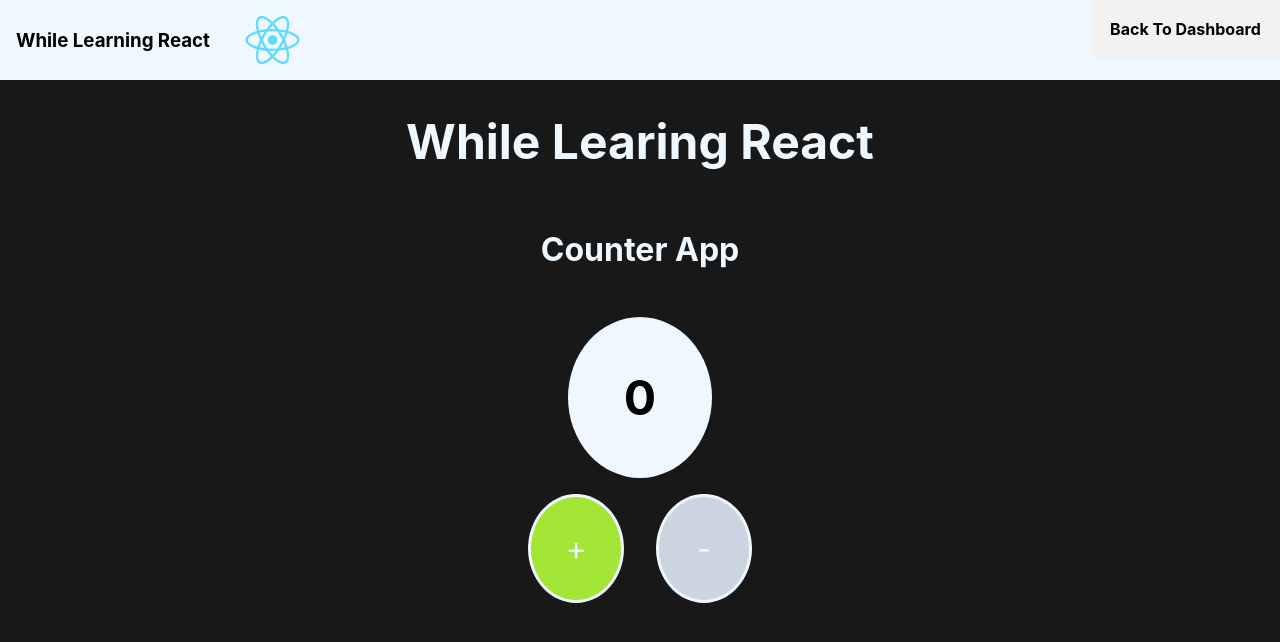
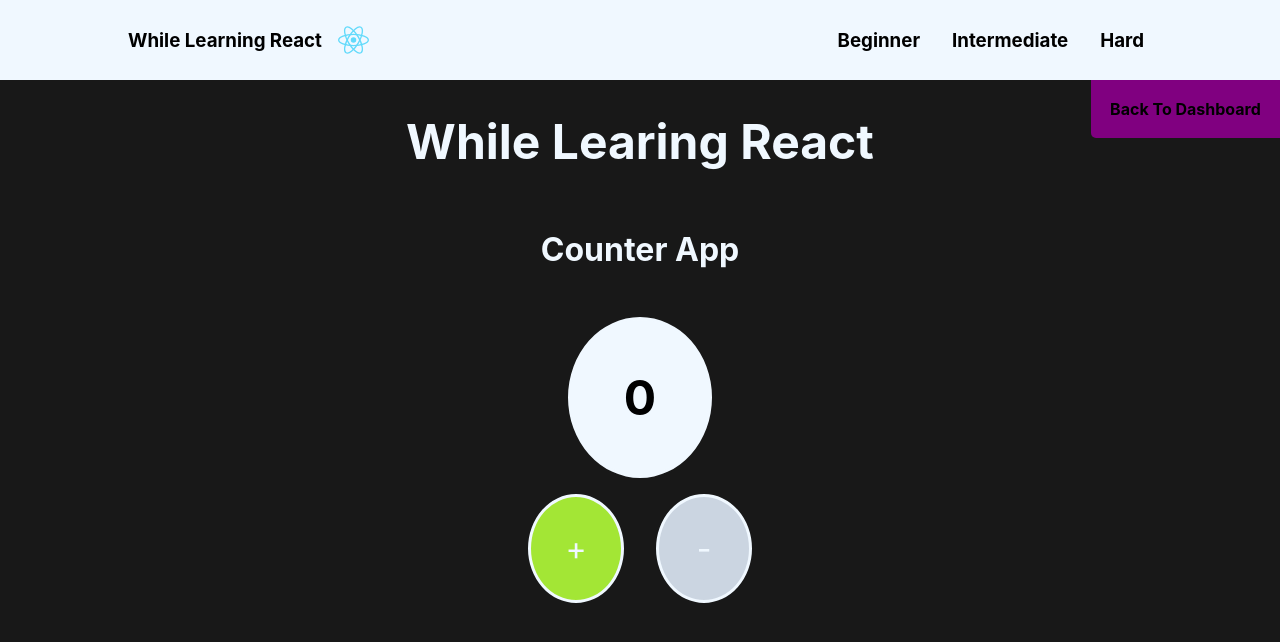
Before and after one commit to alexanderivanov2/While-Learning-React, a React (Create React App) app: page /counter in a window 1280 px wide. Shown: the top 642 px of the page. Built offline with nearby package versions, Linux system fonts and the light colour scheme.

Commit message:
made navbar

```diff
--- a/src/App.js
+++ b/src/App.js
@@ -12,9 +12,10 @@ import ReactNavbar from './components/reactNavbar/ReactNavbar';
 function App() {
   return (
     <div className="App">
-      <ReactNavbar/>
-      <h1 className='title'>While Learing React</h1>
       <BrowserRouter>
+        <ReactNavbar/>
+        <h1 className='title'>While Learing React</h1>
+
         <Routes>
           <Route path='/' element={<Dashboard/>}/>
           <Route path='/counter' element={<Counter/>}/>
--- a/src/components/dashboardApps/Dashboard.module.css
+++ b/src/components/dashboardApps/Dashboard.module.css
@@ -49,9 +49,9 @@ a {
     color: black;
     font-weight: 700;
     position: absolute;
-    top: 0;
+    top: 10%;
     right: 0;
     padding: 1.2rem;
-    background-color: #F2F2F2;
+    background-color: purple;
     border-bottom-left-radius: 5px;
 }
--- /dev/null
+++ b/src/components/reactNavbar/NavbarSection.js
@@ -0,0 +1,28 @@
+import { Link } from 'react-router-dom';
+import styles from './ReactNavbar.module.css';
+
+const sectionLinks = {
+    'beginner': [
+        {name: "Counter App", to: "/counter"},
+        {name: "Temperature Control App", to: "/temperature-control"},
+        {name: "Countries Search Filter App", to: "/countries-search-filter"},
+        {name: "Basic Registration Form", to: "/basic-registration-form"},
+        {name: "React Movie Mini Quiz", to: "/react-movie-mini-quiz"},
+    ]
+};
+
+function NavbarSection({
+    onOutHoverNavbarSection,
+    section: sectionName
+}) {
+    sectionLinks[sectionName].map(x => console.log(x));
+    return (
+        <>
+            <div className={styles.choosenSection} id="additionalSection"  onMouseLeave={onOutHoverNavbarSection}>
+                {sectionLinks[sectionName].map(x => <Link to={`${x.to}`} onClick={onOutHoverNavbarSection} className={styles.navbarLink}>{x.name}</Link>)}
+            </div>
+        </>
+    )
+}
+
+export default NavbarSection;
--- a/src/components/reactNavbar/ReactNavbar.js
+++ b/src/components/reactNavbar/ReactNavbar.js
@@ -2,9 +2,63 @@ import { useState } from 'react';
 
 import styles from './ReactNavbar.module.css';
 import reactLogo from './img/react-icon.svg';
-import BackButton from '../BackButton';
+import NavbarSection from './NavbarSection';
+
+const resetState = {
+    beginner: false,
+    intermediate: false,
+    hard: false,
+}
 
 function ReactNavbar() {
+    const [hoveredNavSections, setHoveredNavSections] = useState({
+        beginner: false,
+        intermediate: false,
+        hard: false,
+    });
+
+    const [navbarSectionsActive, setNavbarSectionsActive] = useState({
+        beginner: false,
+        intermediate: false,
+        hard: false,
+    });
+
+    const onHover = (e) => {
+        e.preventDefault();
+        console.dir(e.currentTarget.id);
+        const hoverSection = e.currentTarget.id;
+
+        setHoveredNavSections(state => ({
+            ...state,
+            [hoverSection]: true,
+        }));
+        setNavbarSectionsActive(state => ({
+            ...state,
+            [hoverSection]: true,
+        }));
+    };
+
+    const onOutHoverNavbarTitle = (e) => {
+        const clientX = e.clientX;
+        const clientY = e.clientY;
+        const offsetWidth = e.currentTarget.offsetWidth;
+        const offsetTop = e.currentTarget.offsetTop
+        const offsetLeft = e.currentTarget.offsetLeft;
+        const hoverSection = e.currentTarget.id;
+
+        if (clientX <= offsetLeft || clientX >= offsetLeft + offsetWidth || clientY <= offsetTop) {
+            setHoveredNavSections(state => ({
+                ...state,
+                [hoverSection]: false
+            }));
+            setNavbarSectionsActive(resetState);
+        }
+    };
+
+    const onOutHoverNavbarSection = (e) => {
+        setTimeout(() => setNavbarSectionsActive(resetState), 100)
+    }
+
     return (
         <>
             <div className={styles.navigation}>
@@ -12,6 +66,29 @@ function ReactNavbar() {
                     <h3 className='react-navbar-title'>While Learning React</h3>
                     <img src={reactLogo} alt="React Logo" className={styles.reactLogo}/>
                 </div>
+
+                <div className={styles.navbar} >
+                    <div className={styles.navbarSection} id="beginner" onMouseOver={onHover} onMouseLeave={onOutHoverNavbarTitle}>
+                        <h3 className={styles.navSectionName}>Beginner</h3>
+                        {navbarSectionsActive.beginner &&
+                        <NavbarSection section="beginner" onOutHoverNavbarSection={onOutHoverNavbarSection}/>}
+                    </div>
+                    <div className={styles.navbarSection} id="intermediate" onMouseOver={onHover} onMouseLeave={onOutHoverNavbarTitle}>
+                        <h3 className={styles.navSectionName} >
+                            Intermediate
+                        </h3>
+                        {navbarSectionsActive.intermediate &&
+                        <NavbarSection section="beginner" onOutHoverNavbarSection={onOutHoverNavbarSection}/>}
+                    </div>
+                    <div className={styles.navbarSection} id="hard" onMouseOver={onHover} onMouseLeave={onOutHoverNavbarTitle}>
+                        <h3 className={styles.navSectionName} >
+                            Hard
+                        </h3>
+                        {navbarSectionsActive.hard &&
+                        <NavbarSection section="beginner" onOutHoverNavbarSection={onOutHoverNavbarSection}/>}
+                    </div>
+                </div>
+
             </div>
         </>
     );
--- a/src/components/reactNavbar/ReactNavbar.module.css
+++ b/src/components/reactNavbar/ReactNavbar.module.css
@@ -1,26 +1,105 @@
 *, *::before, *::after {
     box-sizing: border-box;
 }
-
 
 .navigation {
     width: 100%;
     height: 10%;
     margin: 0;
     background-color: aliceblue;
-    padding: 1rem;
+    padding: 1rem 10%;
+    display: flex;
+    justify-content: space-between;
+    flex-wrap: nowrap;
+    position: sticky;
+    top:0;
+    z-index: 10;
 }
 
 .titleAndLogo {
-    width: 100%;
+    width: 30%;
     height: 100%;
     display: flex;
     align-items: center;
     justify-content: flex-start;
+    gap: 1rem;
+    cursor: default;
 }
 
 .reactLogo {
     width: 10%;
     height: 100%;
+}
 
+.navbar {
+    display: flex;
+    align-items: center;
+    justify-content: flex-end;
+    gap: 1rem;
+    width: 70%;
+    height: 100%;
 }
+
+.navSectionName {
+    cursor: pointer;
+}
+
+.choosenSection {
+    width: 200%;
+    position: absolute;
+    left: -50%;
+    border-radius: 5px;
+    margin-top: 2rem;
+    padding: 1rem 0.5rem;
+    background-color: aqua;
+    display: flex;
+    flex-direction: column;
+    gap: 1rem;
+}
+
+.navSectionName {
+    padding: 0;
+    margin: 0;
+}
+
+.navbarSection {
+    padding: 0.5rem;
+    position: relative;
+}
+
+.navbarSection:hover::before {
+    content: '';
+    position: absolute;
+    bottom: -45%;
+    left: 20%;
+    height: 45%;
+    width: 30%;
+    background: greenyellow;
+    padding-top: 1rem;
+    transform: skew(0deg, 6deg);
+}
+
+.navbarSection:hover::after {
+    content: '';
+    position: absolute;
+    bottom: -45%;
+    right: 20%;
+    height: 45%;
+    width: 30%;
+    background: greenyellow;
+    padding-top: 1rem;
+    transform: skew(0deg, -6deg);
+}
+
+.navbarLink {
+    text-align: center;
+    padding: 0.5rem;
+    color: black;
+    font-size: 1rem;
+    font-weight: 600;
+}
+
+.navbarLink:hover {
+    background-color: aliceblue;
+    border-radius: 5px;
+}
```
